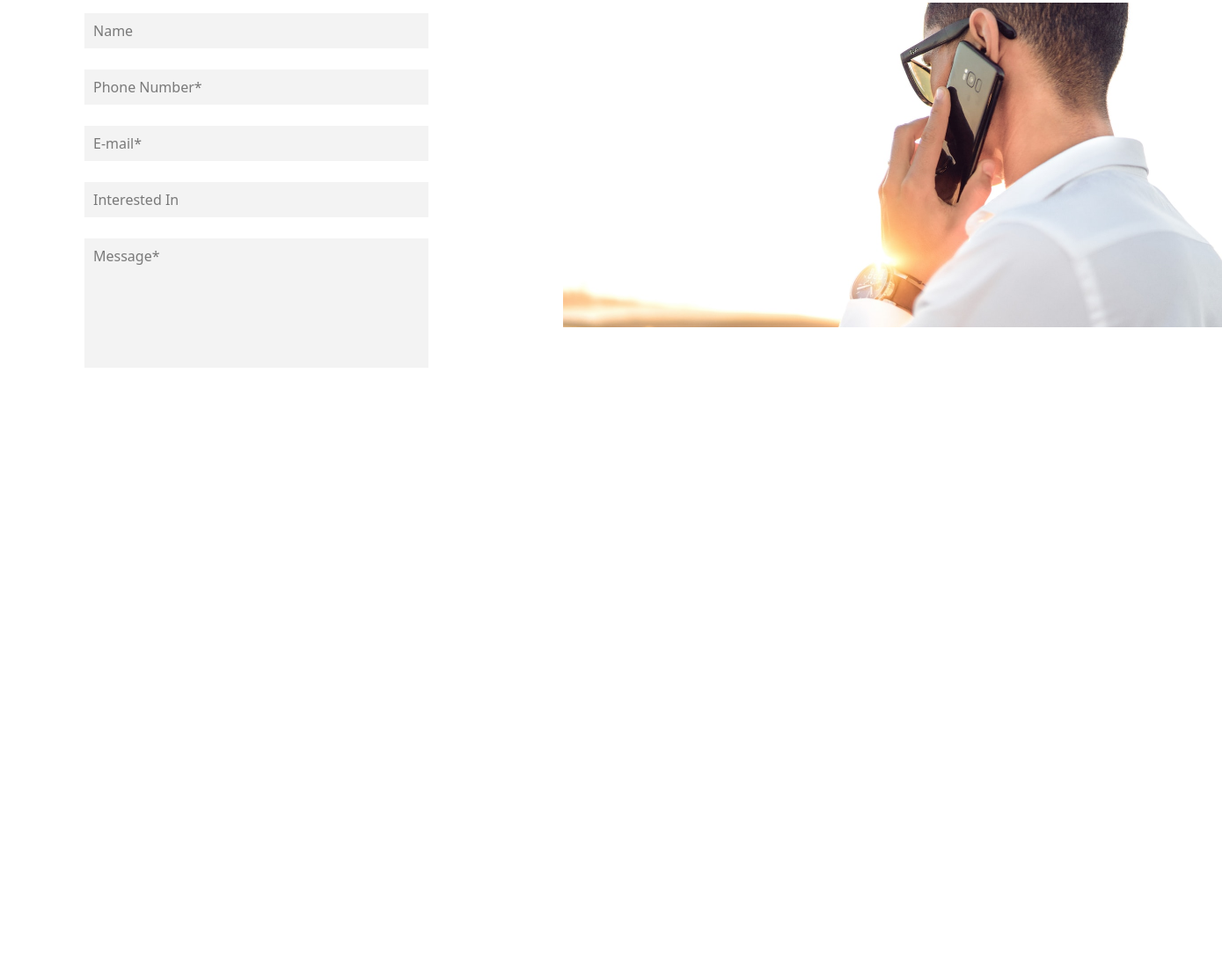
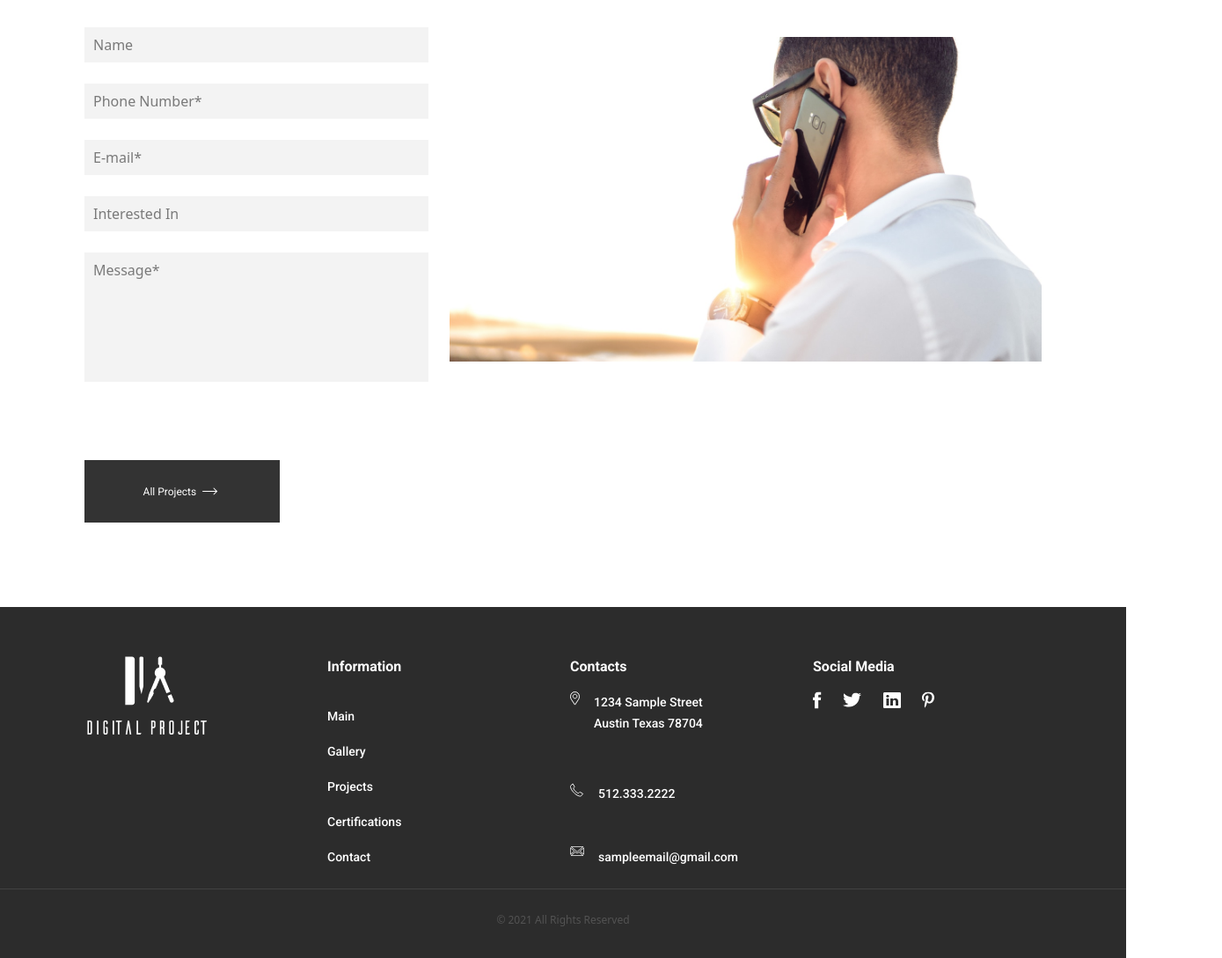
Before and after one commit to AspireCode-droid/digitalProject, a website: page index.html in a window 1280 px wide. Shown: the part 2828-3917 px from the top of the page at 88% size, 1389 px wide, since content can reach past the window. Before the commit the page ends 3246 px from the top, so only its background shows below. Drawn offline with Linux system fonts and the light colour scheme.

Commit message:
completed the homepage footer

```diff
--- a/index.html
+++ b/index.html
@@ -135,9 +135,9 @@
             </section>
 
             <!-- Contact -->
-            <section class="px-[6rem]">
+            <section class="px-[6rem] my-24">
                 <h3 class="text-[#BDBDBD] text-[64px] leading-[64px] font-[roboto] font-light mb-16">Contact Us</h3>
-                <div class="grid grid-cols-2">
+                <div class="flex gap-6 items-center justify-center pb-[10rem] relative h-fit">
                     <div>
                         <form action="" method="post" class="flex flex-col gap-3 w-[391px]">
                             <!-- Name -->
@@ -164,12 +164,68 @@
                     <div class="h-[369px] w-[749px]">
                         <img src="./assets/contactImg.jpg" alt="" class="object-cover w-full h-full">
                     </div>
+                    <div class="w-[221.8px] h-[71px] bg-[#333333] absolute bottom-0 left-0">
+                        <div class="flex items-center h-full  gap-1 justify-center">
+                            <p class="font-[roboto] text-[12px] text-white leading-[12px] tracking-[20%]">All Projects</p>
+                            <img src="./assets/arrow-2-right-long (1).svg" alt="">
+                        </div>
+                    </div>
                 </div>
 
             </section>
 
             <!--Footer-->
+            <footer class="bg-[#2C2C2C] py-[2rem]">
+                <div class="grid grid-cols-4 px-[6rem] py-6 gap-4 font-[roboto]">
+                    <div class="flex">
+                        <img src="./assets/logoFoot.png" alt="" class="w-[145px] h-[94px]">
+                    </div>
+                    <div class="text-white flex flex-col gap-8">
 
+                        <h6 class="text-[16px] font-bold">Information</h6>
+                        <nav class="flex flex-col gap-4 text-[14px] leading-[24px] tracking-[3%] font-medium">
+                            <a href="">Main</a>
+                            <a href="">Gallery</a>
+                            <a href="">Projects</a>
+                            <a href="">Certifications</a>
+                            <a href="">Contact</a>
+                        </nav>
+
+                    </div>
+                    <div class="flex flex-col text-white gap-4 text-[14px] font-[roboto] leading-[24px] tracking-[3%] font-medium">
+                        <h6 class="text-[16px] font-bold">Contacts</h6>
+                        <div class="flex gap-x-4 mb-10">
+                            <img src="./assets/Vector1.svg" alt="" class="w-[11px] h-[16px] ">
+                            <p class="">1234 Sample Street<br>Austin Texas 78704</p>
+                        </div>
+                        <div class="flex gap-x-4 mb-8">
+                            <img src="./assets/Group.svg" alt="" class="w-[16.01px] h-[16px] ">
+                            <p class="">512.333.2222</p>
+                        </div>
+                        <div class="flex gap-x-4 ">
+                            <img src="./assets/Group (1).svg" alt="" class="w-[16px] h-[11px] ">
+                            <p class="">sampleemail@gmail.com</p>
+                        </div>
+
+                    </div>
+                    <div class="flex flex-col">
+                        <h6 class="text-white text-[16px] font-bold font-[roboto]">Social Media</h6>
+                        <div class="flex gap-6 mt-4">
+                            <img src="./assets/facebook.svg" alt="">
+                            <img src="./assets/twitter.svg" alt="">
+                            <img src="./assets/Linked In.svg" alt="">
+                            <img src="./assets/pininterest.svg" alt="">
+                        </div>
+                    </div>
+                </div>
+
+                <!-- Horizontal Line -->
+                <div class=" opacity-10 h-[1px] bg-white w-full"></div>
+
+                <!-- Copyright -->
+                <div class="flex justify-center pt-6"><p class="text-[12px] leading-[22px] text-[#C8C8C880]/50">© 2021 All Rights Reserved</p></div>
+
+            </footer>
         </main>
     </body>
 </html>
```
Also changed, not shown: assets/Group (1).svg (added), assets/Group.svg (added), assets/Linked In.svg (added), assets/Vector1.svg (added), assets/facebook.svg (added), assets/logoFoot.png (added), assets/pininterest.svg (added), assets/twitter.svg (added), gallery.html (added), src/output.css.
